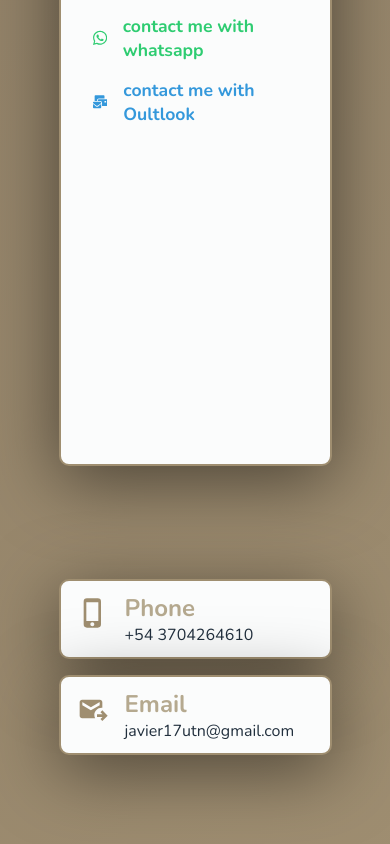
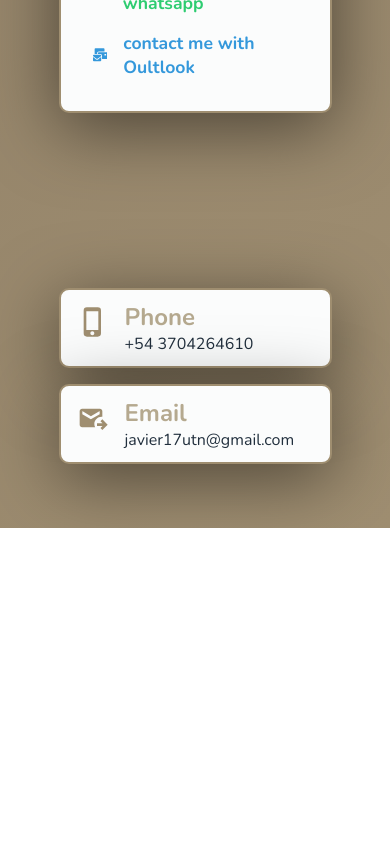
Before and after one commit to javier1793-op/Porfolio_Javier, a React (Vite) app: page / in a window 390 px wide. Shown: the part 7718-8562 px from the top of the page. After the commit the page ends 8246 px from the top, so only its background shows below. Built offline with nearby package versions, Linux system fonts and the light colour scheme; a web font is replaced by a local one.

Commit message:
game reponsive

```diff
--- a/src/Scss/cardGame.scss
+++ b/src/Scss/cardGame.scss
@@ -82,3 +82,10 @@
   color: var(--white-main);
   background: var(--black-main);
 }
+@media (max-width:400px){
+  .contentCardgame {
+   width: 90%;
+   flex-direction: column;
+  }
+
+}
--- a/src/Scss/contact.scss
+++ b/src/Scss/contact.scss
@@ -35,7 +35,7 @@
         }
 
         .infoContact{
-            min-height: 50vh;
+            min-height: 10vh;
             padding-bottom: 4rem;
         }
 
--- a/src/Scss/formContact.scss
+++ b/src/Scss/formContact.scss
@@ -96,7 +96,7 @@ textarea {
 
   .contentForm {
     width: 70%;
-    height: 95%;
+    height: auto;
     margin-top: 2rem;
   }
 }
```
